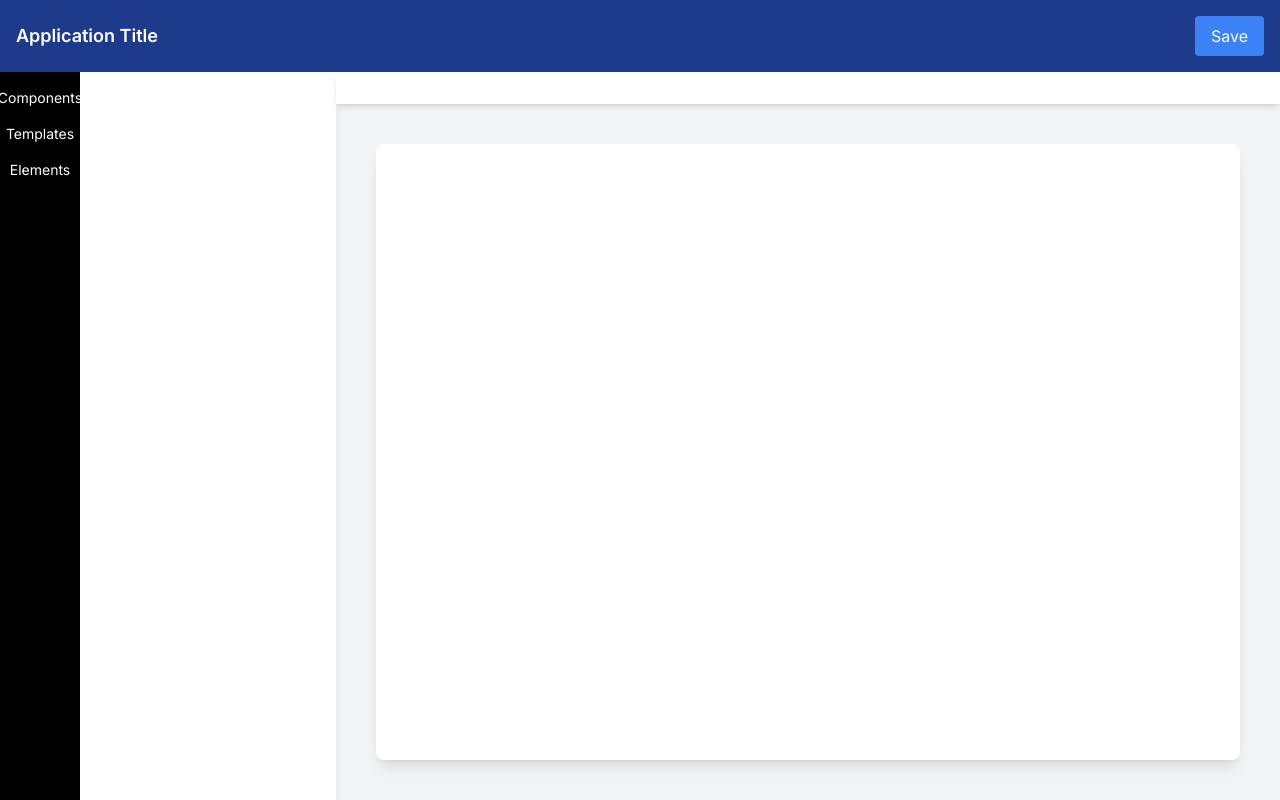
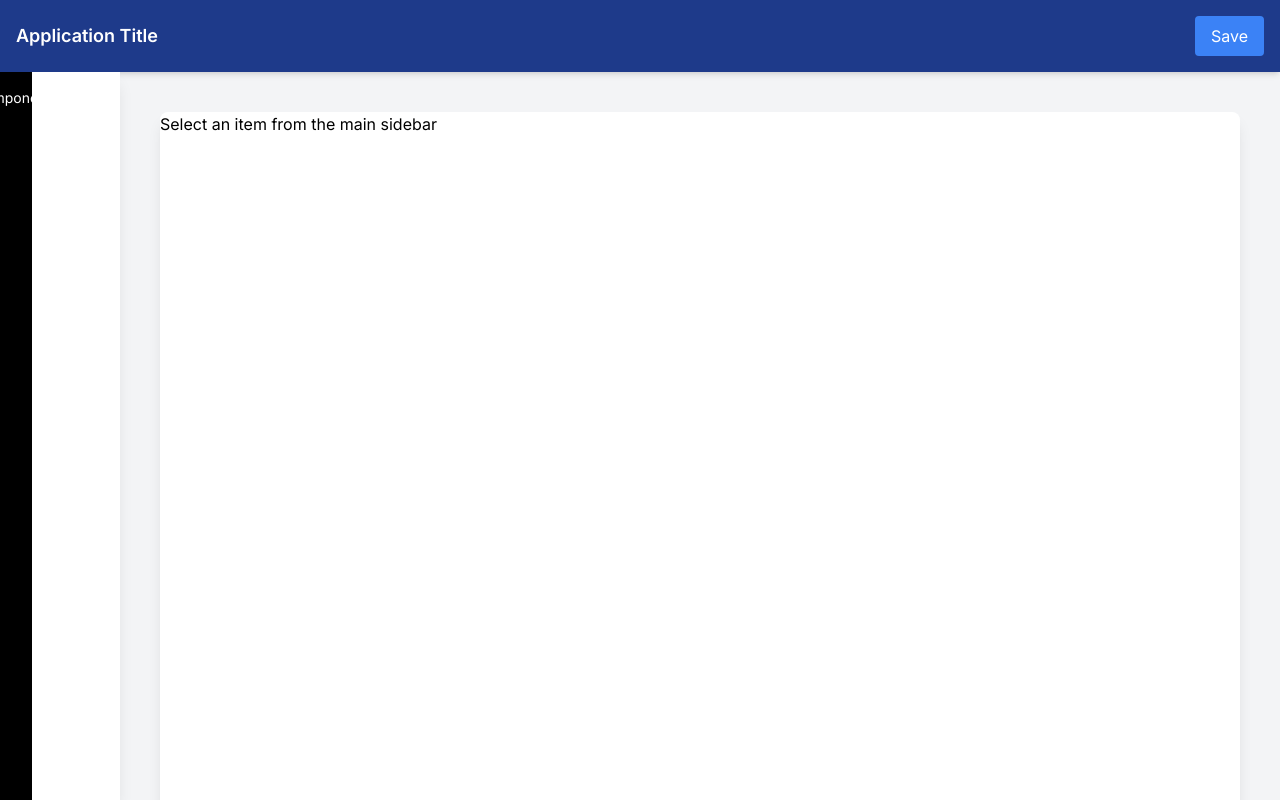
Before and after one commit to cmiley1/component-library, a Next.js app: page / in a window 1280 px wide. Built offline with nearby package versions, Linux system fonts and the light colour scheme.

Commit message:
toggle components

```diff
--- a/src/components/canvaComponent.tsx
+++ b/src/components/canvaComponent.tsx
@@ -3,10 +3,10 @@
 import React, { useState } from "react";
 import FinanceHero from "./FinanceHero";
 import FunHero from "./FunHero";
-import SimpleHero from "./simpleHero";
+import SimpleHero from "./SimpleHero";
 
 export default function CanvaLikeComponent() {
-  const [selectedElement, setSelectedElement] = useState(null);
+  const [selectedElements, setSelectedElements] = useState([]);
   const [currentSidebarContent, setCurrentSidebarContent] = useState([]);
 
   const components = [
@@ -28,25 +28,31 @@ export default function CanvaLikeComponent() {
       component: <SimpleHero />,
       sidebarClass: "scaled-down-style",
     },
+    // ... more components
   ];
 
-  const templates = [
-    // ... template data
-  ];
-
-  const elements = [
-    // ... element data
-  ];
+  // ... templates and elements definitions
 
   const sidebarElements = [
     { id: 1, label: "Components", data: components },
-    { id: 2, label: "Templates", data: templates },
-    { id: 3, label: "Elements", data: elements },
+    // ... other sidebar elements
   ];
 
   const updateMainSidebar = (elementData) => {
     setCurrentSidebarContent(elementData);
-    setSelectedElement(null);
+  };
+
+  const toggleComponentInMainContent = (component, id) => {
+    setSelectedElements((prevElements) => {
+      const isComponentSelected = prevElements.some(
+        (element) => element.id === id
+      );
+      if (isComponentSelected) {
+        return prevElements.filter((element) => element.id !== id);
+      } else {
+        return [...prevElements, { id, component }];
+      }
+    });
   };
 
   return (
@@ -83,13 +89,12 @@ export default function CanvaLikeComponent() {
           {currentSidebarContent.map((item) => (
             <button
               key={item.id}
-              onClick={() => setSelectedElement(item.component)}
+              onClick={() =>
+                toggleComponentInMainContent(item.component, item.id)
+              }
               className="flex items-center justify-center p-2 w-full text-left hover:bg-gray-200 rounded"
             >
-              {/* Wrapper to maintain aspect ratio */}
               <div className="w-60 relative" style={{ paddingTop: "100%" }}>
-                {" "}
-                {/* 1:1 Aspect Ratio */}
                 <div
                   className={`absolute top-0 left-0 w-full h-full flex items-center justify-center overflow-hidden ${item.sidebarClass}`}
                 >
@@ -101,17 +106,18 @@ export default function CanvaLikeComponent() {
         </div>
 
         {/* Main Content Area */}
-        <div className="flex flex-col flex-grow">
-          <div className="flex-shrink-0 bg-white p-4 shadow-md w-full">
-            {/* Secondary Navbar content can be placed here */}
-          </div>
-
-          {/* Document Area */}
-          <div className="flex-grow p-10 overflow-auto">
-            <div className="bg-white w-full h-full max-w-4xl mx-auto shadow-lg rounded-lg p-6">
-              {/* Render the full component in the main content area */}
-              {selectedElement}
-            </div>
+        <div className="flex-grow flex justify-center p-10">
+          <div
+            className="bg-white shadow-lg rounded-lg overflow-auto"
+            style={{ width: "1080px", height: "1280px" }}
+          >
+            {selectedElements.length > 0
+              ? selectedElements.map((item, index) => (
+                  <div key={index} className="mb-4">
+                    {item.component}
+                  </div>
+                ))
+              : "Select an item from the main sidebar"}
           </div>
         </div>
       </div>
```
